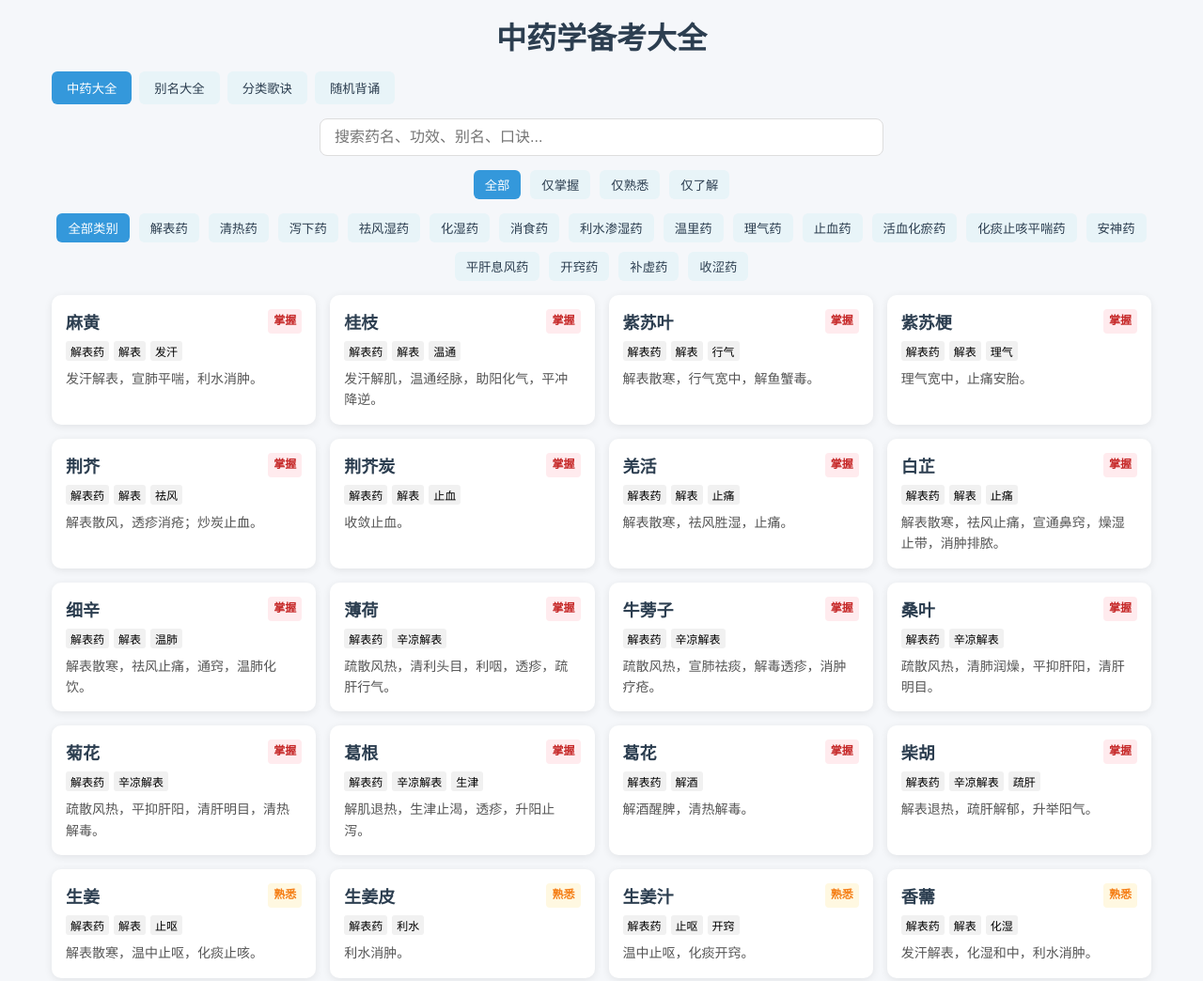
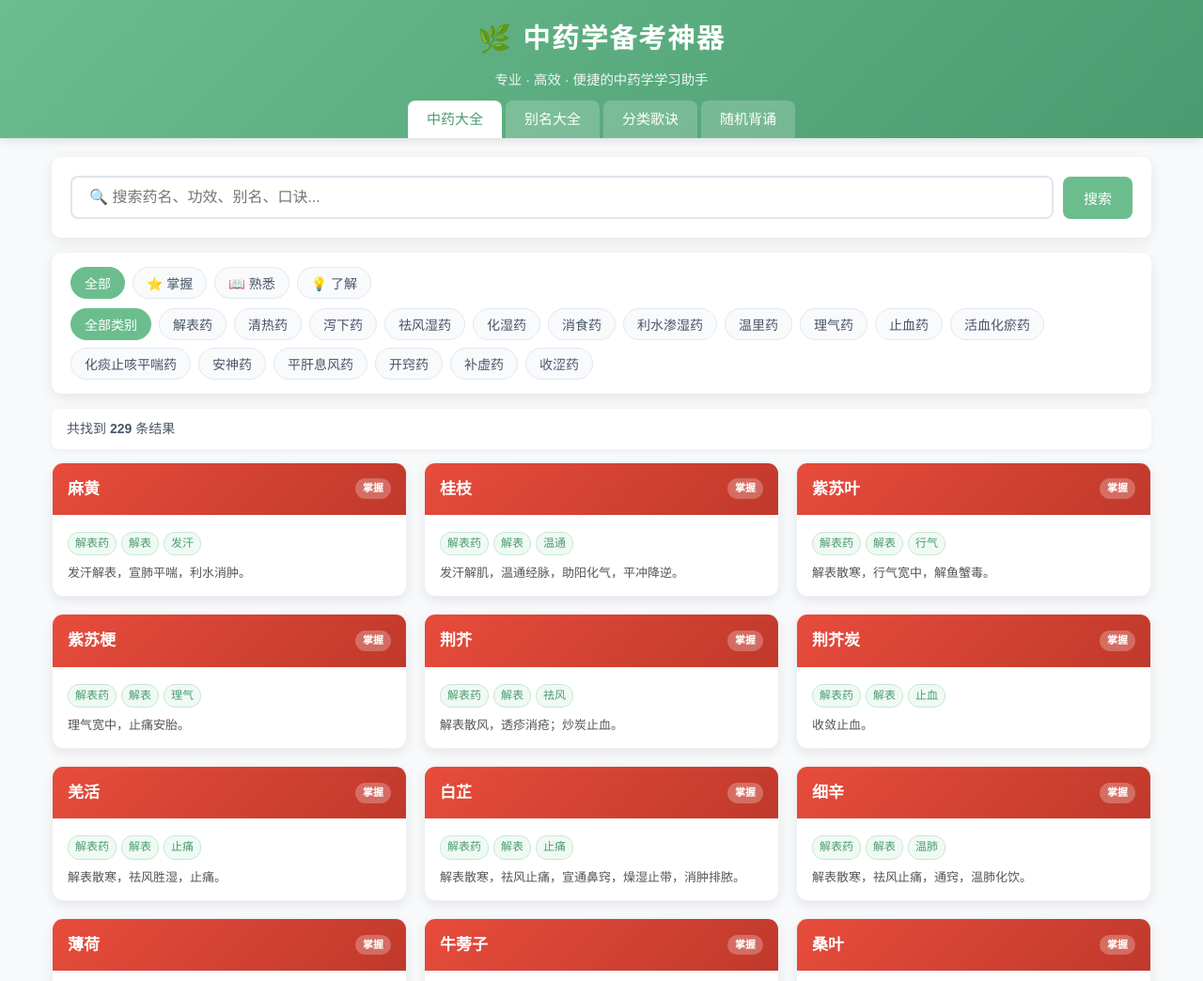
Before and after one commit to maoshaoxing/zhongyaoxue, a plain HTML site: page index.html in a window 1280 px wide. Shown: the top 1044 px of the page at 94% size. Drawn offline with Linux system fonts and the light colour scheme.

Commit message:
fix: 修复GitHub Pages部署配置 + UI升级为绿色系新风格
- 将deploy.yml移至正确位置(.github/workflows/)，修复Pages无法部署的bug
- 全新绿色系UI：顶部sticky导航、卡片彩色色条（红/橙/绿按掌握/熟悉/了解）
- 搜索框样式优化，添加结果统计显示
- 筛选按钮升级为胶囊样式
- 歌诀内容改用pre-line展示，排版更清晰
- 保留原版中药大全/别名大全/分类歌诀/随机背诵四大功能

```diff
--- a/index.html
+++ b/index.html
@@ -3,77 +3,186 @@
 <head>
     <meta charset="UTF-8">
     <meta name="viewport" content="width=device-width, initial-scale=1.0">
-    <title>中药学备考大全</title>
+    <title>中药学备考神器</title>
     <style>
-        *{margin:0;padding:0;box-sizing:border-box;font-family:"微软雅黑",sans-serif;}
-        body{background:#f5f7fa;padding:15px;max-width:1200px;margin:0 auto;}
-        h1{text-align:center;color:#2c3e50;margin-bottom:15px;}
-        .tabs{display:flex;gap:8px;margin-bottom:15px;flex-wrap:wrap;}
-        .tab{padding:8px 16px;border:none;border-radius:6px;background:#e8f4f8;color:#2c3e50;cursor:pointer;}
-        .tab.active{background:#3498db;color:#fff;}
-        .search-box{margin-bottom:15px;text-align:center;}
-        #search{width:100%;max-width:600px;padding:10px 15px;border:1px solid #ddd;border-radius:8px;font-size:16px;}
-        .filter-row{display:flex;flex-wrap:wrap;gap:10px;margin-bottom:15px;justify-content:center;}
-        .filter-btn{padding:6px 12px;border:none;border-radius:6px;background:#e8f4f8;color:#2c3e50;cursor:pointer;}
-        .filter-btn.active{background:#3498db;color:#fff;}
-        .card-list{display:grid;grid-template-columns:repeat(auto-fill,minmax(280px,1fr));gap:15px;}
-        .card{background:#fff;border-radius:10px;padding:15px;box-shadow:0 2px 8px #00000015;cursor:pointer;transition:0.2s;}
-        .card:hover{transform:translateY(-3px);box-shadow:0 4px 12px #0000002;}
-        .card-title{font-size:18px;font-weight:bold;color:#2c3e50;margin-bottom:8px;display:flex;justify-content:space-between;}
-        .level-tag{font-size:12px;padding:2px 6px;border-radius:4px;}
-        .level-掌握{background:#ffebee;color:#c62828;}
-        .level-熟悉{background:#fff8e1;color:#f57f17;}
-        .level-了解{background:#e8f5e9;color:#2e7d32;}
-        .card-tags{margin:8px 0;display:flex;flex-wrap:wrap;gap:5px;}
-        .tag{font-size:12px;background:#f1f1f1;padding:2px 5px;border-radius:3px;}
-        .card-desc{font-size:14px;color:#555;line-height:1.6;}
-        .detail{margin-top:10px;padding-top:10px;border-top:1px solid #eee;display:none;}
+        *{margin:0;padding:0;box-sizing:border-box;font-family:"Microsoft YaHei","微软雅黑",sans-serif;}
+
+        body{background:#f8f9fa;color:#333;line-height:1.6;}
+
+        /* 顶部导航栏 */
+        header{
+            background:linear-gradient(135deg,#6bbd8e,#4a9c70);
+            color:white;
+            padding:18px 20px 0;
+            box-shadow:0 2px 10px rgba(0,0,0,0.12);
+            position:sticky;top:0;z-index:100;
+        }
+        header h1{font-size:1.8rem;letter-spacing:2px;margin-bottom:10px;text-align:center;}
+        header .subtitle{text-align:center;opacity:.9;font-size:.9rem;margin-bottom:10px;}
+        .tabs{display:flex;gap:4px;justify-content:center;flex-wrap:wrap;}
+        .tab{
+            padding:8px 20px;border:none;border-radius:8px 8px 0 0;
+            background:rgba(255,255,255,0.2);color:white;cursor:pointer;
+            font-size:15px;transition:.2s;border-bottom:3px solid transparent;
+        }
+        .tab:hover{background:rgba(255,255,255,0.3);}
+        .tab.active{background:white;color:#4a9c70;border-bottom:3px solid white;}
+
+        /* 主体 */
+        .container{max-width:1200px;margin:0 auto;padding:20px 15px;}
+
+        /* 搜索框 */
+        .search-section{
+            background:white;padding:20px;border-radius:10px;
+            box-shadow:0 4px 15px rgba(0,0,0,0.08);margin-bottom:16px;
+        }
+        .search-inner{display:flex;gap:10px;align-items:center;}
+        #search{
+            flex:1;padding:12px 18px;border:2px solid #e0e6ed;
+            border-radius:8px;font-size:16px;transition:.3s;
+        }
+        #search:focus{outline:none;border-color:#6bbd8e;box-shadow:0 0 0 3px rgba(107,189,142,.2);}
+        .search-btn{
+            background:#6bbd8e;color:white;border:none;
+            padding:12px 22px;border-radius:8px;cursor:pointer;
+            font-size:15px;transition:.2s;white-space:nowrap;
+        }
+        .search-btn:hover{background:#5aa87a;}
+
+        /* 筛选区域 */
+        .filter-section{
+            background:white;padding:15px 20px;border-radius:10px;
+            box-shadow:0 4px 15px rgba(0,0,0,0.08);margin-bottom:16px;
+        }
+        .filter-row{display:flex;flex-wrap:wrap;gap:8px;margin-bottom:0;}
+        .filter-row+.filter-row{margin-top:10px;}
+        .filter-btn{
+            padding:6px 14px;border:1px solid #e2e8f0;border-radius:20px;
+            background:#f8fafc;color:#4a5568;cursor:pointer;transition:.2s;font-size:14px;
+        }
+        .filter-btn:hover{background:#e2e8f0;}
+        .filter-btn.active{background:#6bbd8e;color:white;border-color:#6bbd8e;}
+
+        /* 结果统计 */
+        .results-info{
+            margin-bottom:14px;padding:10px 16px;background:white;
+            border-radius:8px;box-shadow:0 2px 8px rgba(0,0,0,0.05);
+            color:#4a5568;font-size:14px;
+        }
+
+        /* 卡片网格 */
+        .card-list{display:grid;grid-template-columns:repeat(auto-fill,minmax(290px,1fr));gap:18px;}
+        .card{
+            background:white;border-radius:12px;overflow:hidden;
+            box-shadow:0 4px 12px rgba(0,0,0,0.08);
+            cursor:pointer;transition:.25s;border:1px solid #eef2f7;
+        }
+        .card:hover{transform:translateY(-4px);box-shadow:0 10px 24px rgba(0,0,0,0.14);}
+
+        /* 卡片头部色条 */
+        .card-header-bar{
+            padding:14px 16px 10px;color:white;
+            background:linear-gradient(135deg,#6bbd8e,#4a9c70);
+        }
+        .card-title{
+            font-size:17px;font-weight:bold;margin-bottom:4px;
+            display:flex;justify-content:space-between;align-items:center;
+        }
+        .level-tag{font-size:11px;padding:2px 8px;border-radius:12px;background:rgba(255,255,255,.25);}
+
+        /* 卡片体 */
+        .card-body{padding:12px 16px 14px;}
+        .card-tags{margin:6px 0 8px;display:flex;flex-wrap:wrap;gap:5px;}
+        .tag{font-size:12px;background:#f0faf4;color:#4a9c70;border:1px solid #c6e8d4;padding:2px 7px;border-radius:12px;}
+        .card-desc{font-size:13px;color:#555;line-height:1.65;}
+
+        /* 详情展开 */
+        .detail{margin-top:10px;padding-top:10px;border-top:1px solid #eef2f7;display:none;}
         .detail.show{display:block;}
-        .section-title{font-size:20px;color:#2c3e50;margin:20px 0 10px;padding-bottom:5px;border-bottom:2px solid #eee;}
-        .quiz-area{background:#fff;border-radius:10px;padding:20px;margin-bottom:15px;box-shadow:0 2px 8px #00000015;display:none;}
+        .detail p{font-size:13px;color:#4a5568;margin-bottom:5px;line-height:1.6;}
+        .detail p:last-child{margin-bottom:0;}
+        .detail-label{font-weight:bold;color:#2d3748;margin-right:4px;}
+
+        /* 随机背诵 */
+        .quiz-area{
+            background:white;border-radius:10px;padding:24px;margin-bottom:16px;
+            box-shadow:0 4px 12px rgba(0,0,0,0.08);display:none;
+        }
         .quiz-area.show{display:block;}
-        .quiz-btn{padding:8px 16px;border:none;border-radius:6px;background:#2ecc71;color:#fff;cursor:pointer;margin:5px;}
-        .quiz-btn:hover{background:#27ae60;}
+        .quiz-area h3{color:#4a9c70;margin-bottom:12px;font-size:1.1rem;}
+        #quizQues{font-size:16px;color:#2c3e50;min-height:28px;}
+        #quizAns{display:none;color:#4a9c70;margin-top:10px;font-size:15px;line-height:1.6;}
+        .quiz-btns{margin-top:16px;display:flex;gap:10px;}
+        .quiz-btn{
+            padding:8px 20px;border:none;border-radius:8px;
+            background:#6bbd8e;color:white;cursor:pointer;font-size:14px;transition:.2s;
+        }
+        .quiz-btn:hover{background:#5aa87a;}
+
+        /* 响应式 */
+        @media(max-width:640px){
+            header h1{font-size:1.4rem;}
+            .tab{padding:7px 14px;font-size:13px;}
+            .search-inner{flex-direction:column;}
+            #search{width:100%;}
+            .card-list{grid-template-columns:1fr;}
+        }
     </style>
 </head>
 <body>
-    <h1>中药学备考大全</h1>
-
+    <header>
+        <h1>🌿 中药学备考神器</h1>
+        <p class="subtitle">专业 · 高效 · 便捷的中药学学习助手</p>
         <div class="tabs">
             <button class="tab active" data-tab="herbs">中药大全</button>
             <button class="tab" data-tab="alias">别名大全</button>
             <button class="tab" data-tab="songs">分类歌诀</button>
             <button class="tab" data-tab="quiz">随机背诵</button>
         </div>
-
-    <div class="search-box">
-        <input type="text" id="search" placeholder="搜索药名、功效、别名、口诀...">
+    </header>
+
+    <div class="container">
+
+    <div class="search-section">
+        <div class="search-inner">
+            <input type="text" id="search" placeholder="🔍 搜索药名、功效、别名、口诀...">
+            <button class="search-btn" onclick="render()">搜索</button>
         </div>
+    </div>
 
     <!-- 中药大全筛选 -->
+    <div class="filter-section" id="filterSection">
         <div class="filter-row" id="levelFilter">
             <button class="filter-btn active" data-type="all">全部</button>
-        <button class="filter-btn" data-type="掌握">仅掌握</button>
-        <button class="filter-btn" data-type="熟悉">仅熟悉</button>
-        <button class="filter-btn" data-type="了解">仅了解</button>
+            <button class="filter-btn" data-type="掌握">⭐ 掌握</button>
+            <button class="filter-btn" data-type="熟悉">📖 熟悉</button>
+            <button class="filter-btn" data-type="了解">💡 了解</button>
         </div>
         <div class="filter-row" id="cateFilter"></div>
+    </div>
 
     <!-- 随机背诵区域 -->
     <div class="quiz-area" id="quizArea">
-        <h3>随机背诵模式</h3>
+        <h3>🎯 随机背诵模式</h3>
         <p id="quizQues">点击「下一题」开始</p>
-        <p id="quizAns" style="display:none;color:#3498db;margin-top:10px;"></p>
-        <div style="margin-top:15px;display:flex;gap:10px;">
+        <p id="quizAns"></p>
+        <div class="quiz-btns">
             <button class="quiz-btn" onclick="nextQuiz()">下一题</button>
             <button class="quiz-btn" onclick="showAns()">显示答案</button>
         </div>
     </div>
 
+    <!-- 结果统计 -->
+    <div class="results-info" id="resultsInfo" style="display:none;">
+        共找到 <strong id="resultsCount">0</strong> 条结果
+    </div>
+
     <!-- 内容容器 -->
     <div id="content">
         <div class="card-list" id="cardList"></div>
     </div>
+
+    </div><!-- /container -->
 
 <script>
 // 1. 你的原中药数据
@@ -3157,6 +3266,25 @@ function initCateFilter(){
     });
 }
 
+// 级别颜色映射
+const LEVEL_COLORS = {
+    '掌握': 'linear-gradient(135deg,#e74c3c,#c0392b)',
+    '熟悉': 'linear-gradient(135deg,#f39c12,#d68910)',
+    '了解': 'linear-gradient(135deg,#6bbd8e,#4a9c70)'
+};
+
+// 更新结果统计
+function updateResultsInfo(count, tab){
+    const info = document.getElementById('resultsInfo');
+    const cnt = document.getElementById('resultsCount');
+    if(tab === 'herbs'){
+        info.style.display = 'block';
+        cnt.textContent = count;
+    } else {
+        info.style.display = 'none';
+    }
+}
+
 // 渲染中药列表
 function renderHerbs(){
     const kw = document.getElementById('search').value.trim().toLowerCase();
@@ -3168,21 +3296,27 @@ function renderHerbs(){
     );
     const wrap = document.getElementById('cardList');
     wrap.innerHTML = '';
+    updateResultsInfo(arr.length, 'herbs');
     arr.forEach(item=>{
+        const bg = LEVEL_COLORS[item.level] || LEVEL_COLORS['了解'];
         const card = document.createElement('div');
         card.className = 'card';
         card.innerHTML = `
+            <div class="card-header-bar" style="background:${bg};">
                 <div class="card-title">
                     <span>${item.name}</span>
-                <span class="level-tag level-${item.level}">${item.level}</span>
+                    <span class="level-tag">${item.level}</span>
                 </div>
+            </div>
+            <div class="card-body">
                 <div class="card-tags">
                     ${item.tags.map(t=>`<span class="tag">${t}</span>`).join('')}
                 </div>
                 <div class="card-desc">${item.summary}</div>
                 <div class="detail">
-                <p>四气：${item.siqi}</p>
-                <p>五味：${item.wuwei}</p>
+                    <p><span class="detail-label">四气：</span>${item.siqi}</p>
+                    <p><span class="detail-label">五味：</span>${item.wuwei}</p>
+                </div>
             </div>
         `;
         card.onclick = ()=>card.querySelector('.detail').classList.toggle('show');
@@ -3197,14 +3331,19 @@ function renderAlias(){
     if(kw) arr = arr.filter(x=>x.alias.includes(kw) || x.name.includes(kw) || x.func.includes(kw));
     const wrap = document.getElementById('cardList');
     wrap.innerHTML = '';
+    updateResultsInfo(0, 'alias');
     arr.forEach(item=>{
         const card = document.createElement('div');
         card.className = 'card';
         card.innerHTML = `
-            <div class="card-title">${item.alias}</div>
-            <div class="card-desc">别名：${item.name}</div>
+            <div class="card-header-bar">
+                <div class="card-title"><span>${item.alias}</span></div>
+            </div>
+            <div class="card-body">
+                <div class="card-desc">正名：<strong>${item.name}</strong></div>
                 <div class="detail">
-                <p>功效：${item.func}</p>
+                    <p><span class="detail-label">功效：</span>${item.func}</p>
+                </div>
             </div>
         `;
         card.onclick = ()=>card.querySelector('.detail').classList.toggle('show');
@@ -3219,12 +3358,17 @@ function renderSongs(){
     if(kw) arr = arr.filter(x=>x.title.includes(kw) || x.content.includes(kw));
     const wrap = document.getElementById('cardList');
     wrap.innerHTML = '';
+    updateResultsInfo(0, 'songs');
     arr.forEach(item=>{
         const card = document.createElement('div');
         card.className = 'card';
         card.innerHTML = `
-            <div class="card-title">${item.title}</div>
-            <div class="card-desc">${item.content.replace(/\n/g,'<br>')}</div>
+            <div class="card-header-bar">
+                <div class="card-title"><span>📜 ${item.title}</span></div>
+            </div>
+            <div class="card-body">
+                <div class="card-desc" style="white-space:pre-line;line-height:1.9;">${item.content}</div>
+            </div>
         `;
         wrap.appendChild(card);
     });
@@ -3239,13 +3383,14 @@ function renderQuiz(){
     document.getElementById('quizQues').textContent = '点击「下一题」开始';
     document.getElementById('quizAns').style.display = 'none';
     document.getElementById('cardList').innerHTML = '';
+    updateResultsInfo(0, 'quiz');
 }
 
 function nextQuiz(){
     if(currentQuizIndex >= quizList.length) currentQuizIndex = 0;
     const item = quizList[currentQuizIndex];
     document.getElementById('quizQues').textContent = `${item.name} 的功效是？`;
-    document.getElementById('quizAns').textContent = item.summary;
+    document.getElementById('quizAns').textContent = '答：' + item.summary;
     document.getElementById('quizAns').style.display = 'none';
     currentQuizIndex++;
 }
@@ -3269,8 +3414,8 @@ document.querySelectorAll('.tab').forEach(tab=>{
         document.querySelectorAll('.tab').forEach(t=>t.classList.remove('active'));
         tab.classList.add('active');
         currentTab = tab.dataset.tab;
-        document.getElementById('levelFilter').style.display = currentTab==='herbs'?'flex':'none';
-        document.getElementById('cateFilter').style.display = currentTab==='herbs'?'flex':'none';
+        const showFilters = currentTab==='herbs';
+        document.getElementById('filterSection').style.display = showFilters?'block':'none';
         render();
     }
 });
```
Also changed, not shown: 2 other files. Lines whose indentation alone changed are shown as unchanged.
